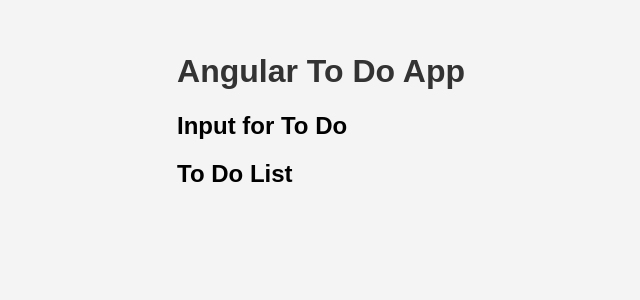
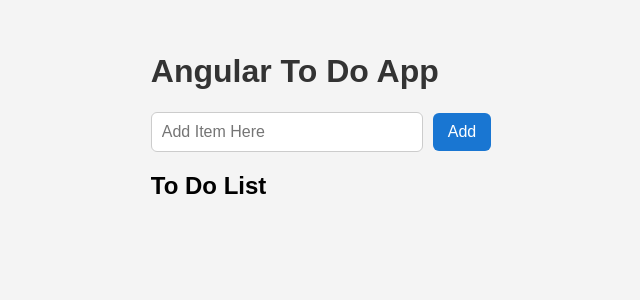
Before and after one commit to BarkerBrian-FS/Learn-Angular-with-Todo, an Angular app: page / in a window 1280 px wide. Shown: the top 300 px of the page, without its empty margins (319-959 px from the left). Built offline with nearby package versions, Linux system fonts and the light colour scheme.

Commit message:
added new component with input

```diff
--- a/src/app/add-item/add-item.css
+++ b/src/app/add-item/add-item.css
@@ -0,0 +1,29 @@
+div {
+  margin-bottom: 0.5rem;
+}
+
+/* src/app/add-todo/add-todo.component.css */
+input {
+  padding: 10px;
+  width: 250px;
+  font-size: 1rem;
+  border: 1px solid #ccc;
+  border-radius: 6px;
+  margin-right: 10px;
+  outline: none;
+}
+
+button {
+  padding: 10px 15px;
+  background-color: #1976d2;
+  color: white;
+  border: none;
+  border-radius: 6px;
+  font-size: 1rem;
+  cursor: pointer;
+  transition: background-color 0.2s ease-in-out;
+}
+
+button:hover {
+  background-color: #0f5ca8;
+}
--- a/src/app/add-item/add-item.html
+++ b/src/app/add-item/add-item.html
@@ -1 +1,4 @@
-<p>add-item works!</p>
+<div>
+  <input type="text" placeholder="Add Item Here" />
+  <button>Add</button>
+</div>
--- a/src/app/app.html
+++ b/src/app/app.html
@@ -1,7 +1,7 @@
 <main class="main">
   <h1>Angular To Do App</h1>
 
-  <h2>Input for To Do</h2>
+  <app-add-item></app-add-item>
 
   <h2>To Do List</h2>
 </main>
--- a/src/app/app.ts
+++ b/src/app/app.ts
@@ -1,10 +1,11 @@
 import { Component, signal } from '@angular/core';
+import { AddItem } from './add-item/add-item';
 
 @Component({
   selector: 'app-root',
-  imports: [],
+  imports: [AddItem],
   templateUrl: './app.html',
-  styleUrl: './app.css'
+  styleUrl: './app.css',
 })
 export class App {
   protected readonly title = signal('angular-app');
```
